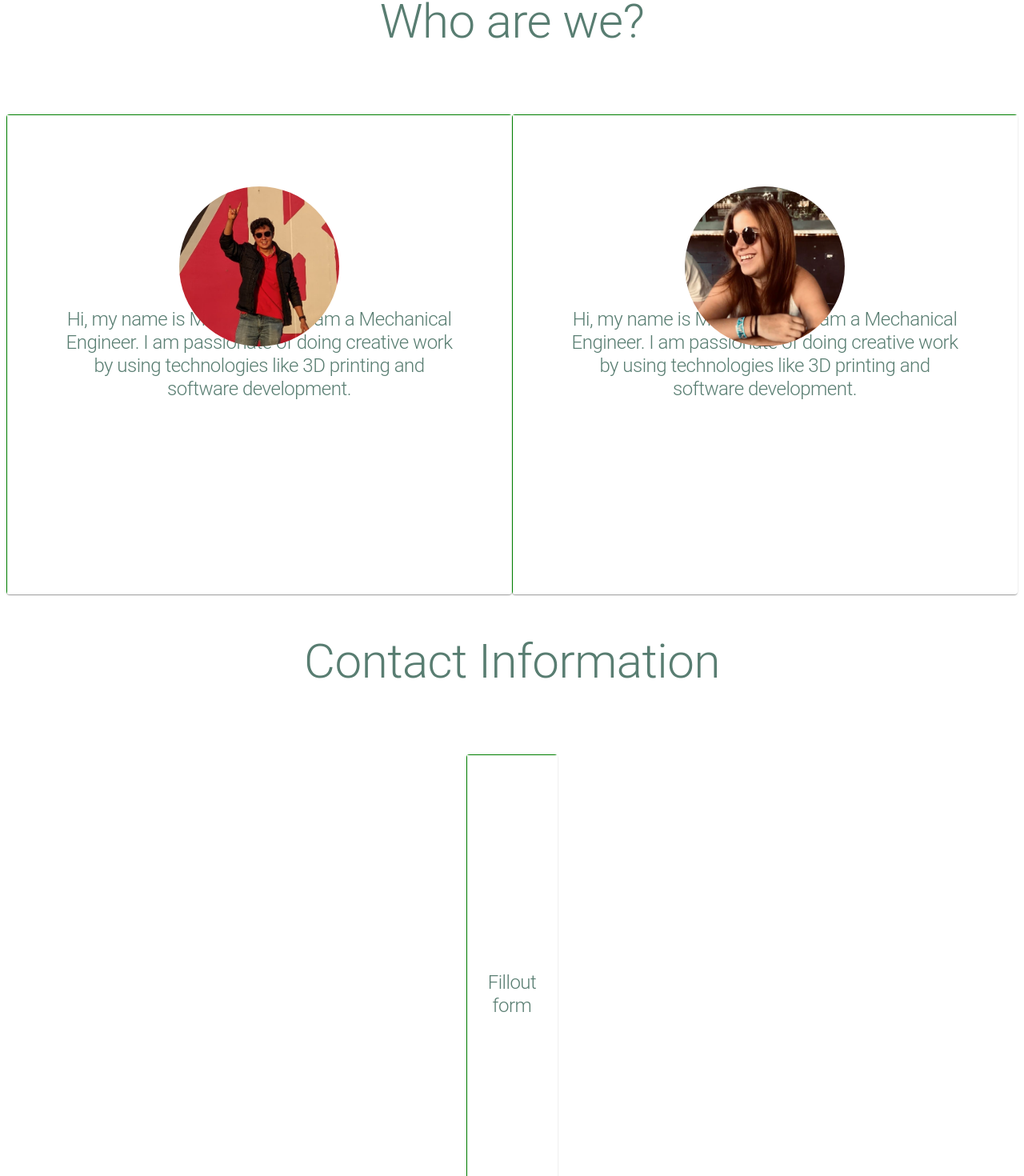
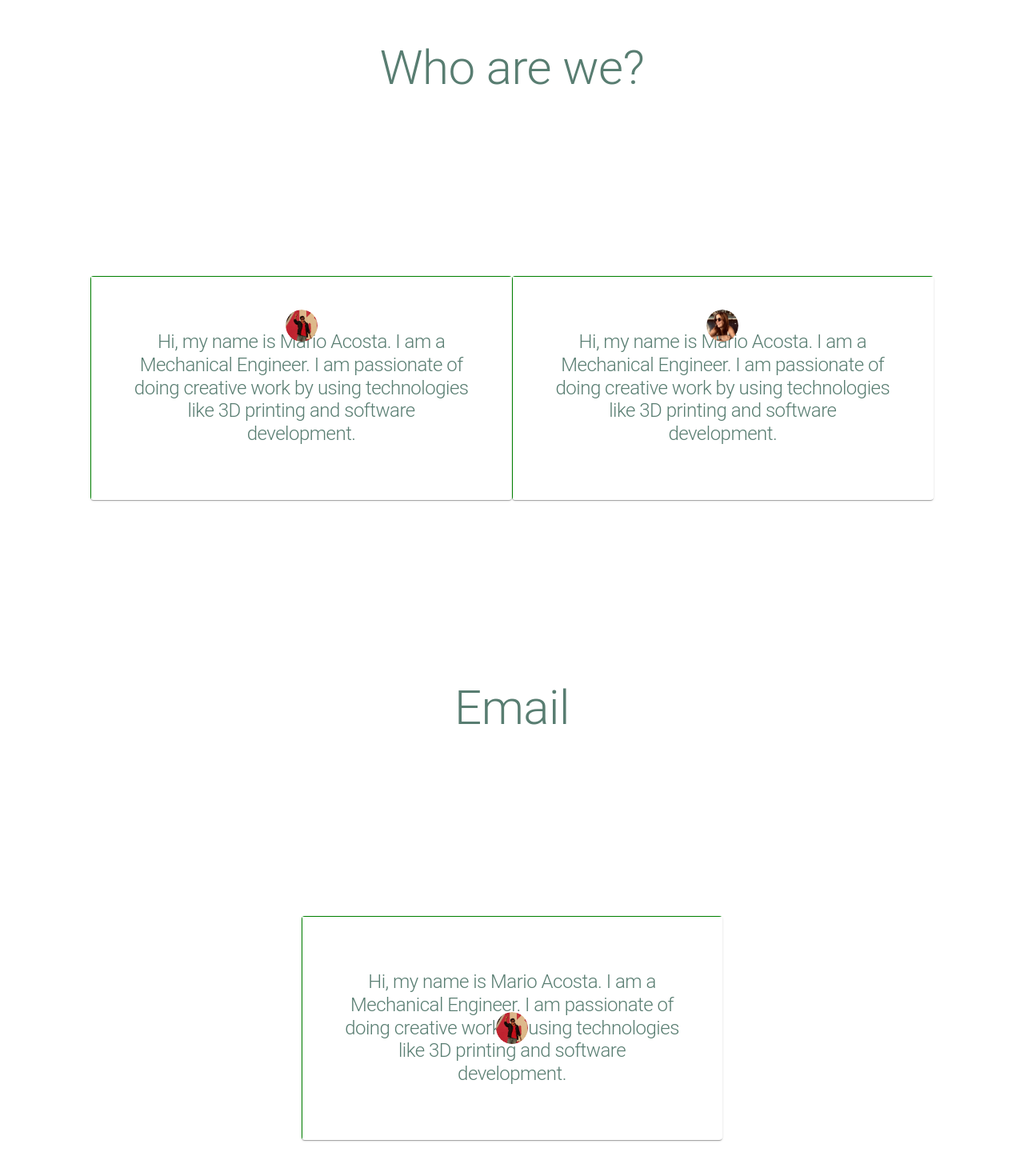
Before and after one commit to macosta2015/WeWeFramesV2, a React (Create React App) app: page / in a window 1280 px wide. Shown: the part 1641-3111 px from the top of the page at 80% size. Built offline with nearby package versions, Linux system fonts and the light colour scheme.

Commit message:
Update App.js

```diff
--- a/src/App.js
+++ b/src/App.js
@@ -224,27 +224,28 @@ function App() {
             {/* SECTION 3 */}
             <Grid container direction={'row'} className="section3">
               <Grid item xl={12} xs={12} md={12} lg={12}>
-                <Typography variant="h2" style={{ marginBottom: '2.5%', color: '#587D71' }}>
+                {/* <Typography variant="h2" style={{ marginBottom: '2.5%', color: '#587D71' }}> */}
+                <Typography variant="h2" style={{ color: '#587D71' }}>
                   Who are we?
                 </Typography>
               </Grid>
-              <Grid item xl={6} xs={12} md={6} lg={6}
+              <Grid item xl={5} xs={10} md={5} lg={5}
                 style={{
                   display: 'flex',
                   justifyContent: 'center',
                   alignItems: 'center',
-                  height: '75%',
+                  height: '50%',
                 }}>
                 <Paper style={{
                   display: 'flex',
                   justifyContent: 'center',
                   position: 'relative',
                   alignItems: 'center',
-                  height: '100%',
+                  height: '70%',
                   background: "linear-gradient(green 1px, transparent 1px), linear-gradient(90deg, green 1px, transparent 1px)",
                 }}>
                   <Stack direction="row" style={{ position: 'absolute', top: '15%' }}>
-                    <Avatar alt="Majo Cespedes" src={marioAcosta} style={{ width: '200px', height: '200px' }} />
+                    <Avatar alt="Majo Cespedes" src={marioAcosta} />
                   </Stack>
                   <Typography variant="h2" style={{ paddingLeft: '10%', paddingRight: '10%' }}>
                     <p>
@@ -253,23 +254,23 @@ function App() {
                   </Typography>
                 </Paper>
               </Grid>
-              <Grid item xl={6} xs={12} md={6} lg={6}
+              <Grid item xl={5} xs={10} md={5} lg={5}
                 style={{
                   display: 'flex',
                   justifyContent: 'center',
                   alignItems: 'center',
-                  height: '75%',
+                  height: '50%',
                 }}>
                 <Paper style={{
                   display: 'flex',
                   justifyContent: 'center',
                   position: 'relative',
                   alignItems: 'center',
-                  height: '100%',
+                  height: '70%',
                   background: "linear-gradient(green 1px, transparent 1px), linear-gradient(90deg, green 1px, transparent 1px)",
                 }}>
                   <Stack direction="row" style={{ position: 'absolute', top: '15%' }}>
-                    <Avatar alt="Majo Cespedes" src={mariaJose} style={{ width: '200px', height: '200px' }} />
+                    <Avatar alt="Majo Cespedes" src={mariaJose} />
                   </Stack>
                   <Typography variant="h2" style={{ paddingLeft: '10%', paddingRight: '10%' }}>
                     <p>
@@ -282,28 +283,31 @@ function App() {
             {/* SECTION 4/EMAIL */}
             <Grid container direction={'row'} className="section3">
               <Grid item xl={12} xs={12} md={12} lg={12}>
-                <Typography variant="h2" style={{ marginBottom: '2.5%', color: '#587D71' }}>
-                  Contact Information
+                <Typography variant="h2" style={{ color: '#587D71' }}>
+                  Email
                 </Typography>
               </Grid>
-              <Grid item xl={6} xs={12} md={6} lg={6}
+              <Grid item xl={5} xs={10} md={5} lg={5}
                 style={{
                   display: 'flex',
                   justifyContent: 'center',
                   alignItems: 'center',
-                  height: '75%',
+                  height: '50%',
                 }}>
                 <Paper style={{
                   display: 'flex',
                   justifyContent: 'center',
                   position: 'relative',
                   alignItems: 'center',
-                  height: '100%',
+                  height: '70%',
                   background: "linear-gradient(green 1px, transparent 1px), linear-gradient(90deg, green 1px, transparent 1px)",
                 }}>
+                  <Stack direction="row" style={{ position: 'absolute' }}>
+                    <Avatar alt="Majo Cespedes" src={marioAcosta} />
+                  </Stack>
                   <Typography variant="h2" style={{ paddingLeft: '10%', paddingRight: '10%' }}>
                     <p>
-                      Fillout form
+                      Hi, my name is Mario Acosta. I am a Mechanical Engineer. I am passionate of doing creative work by using technologies like 3D printing and software development.
                     </p>
                   </Typography>
                 </Paper>
```
